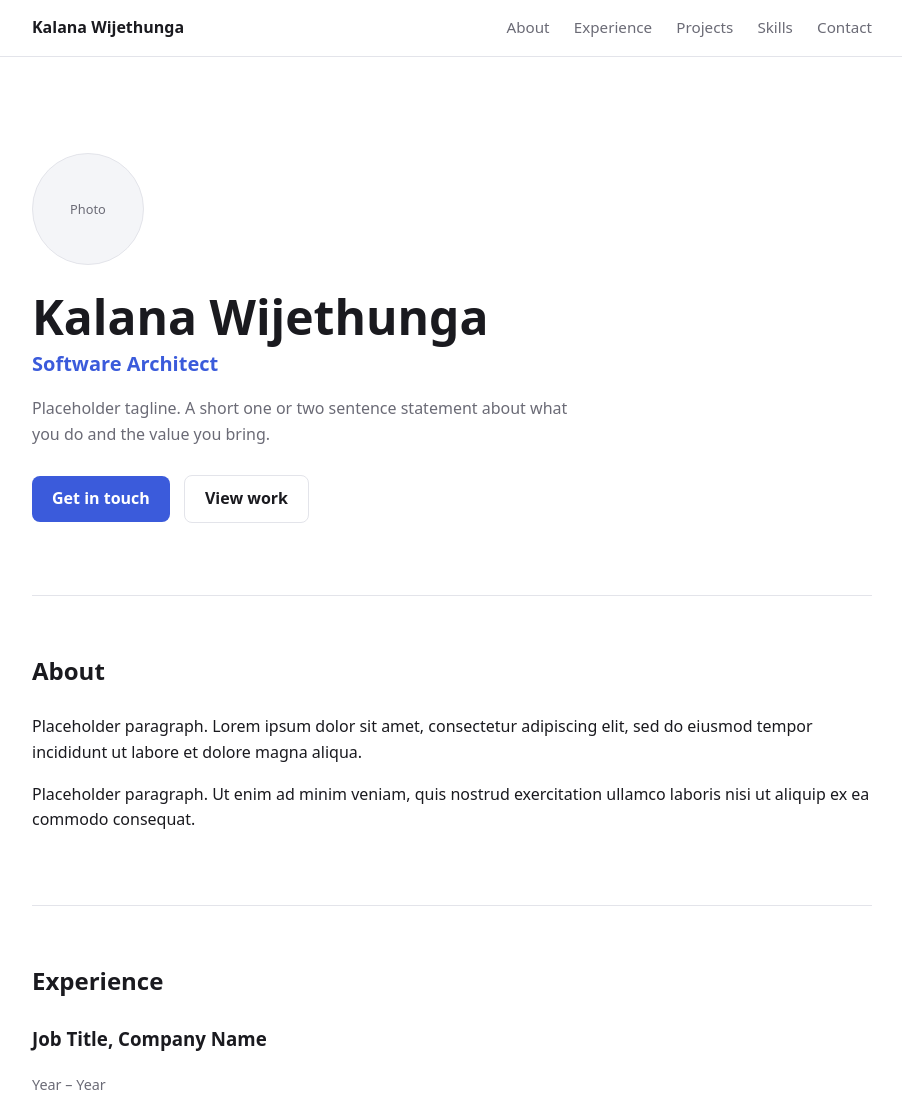
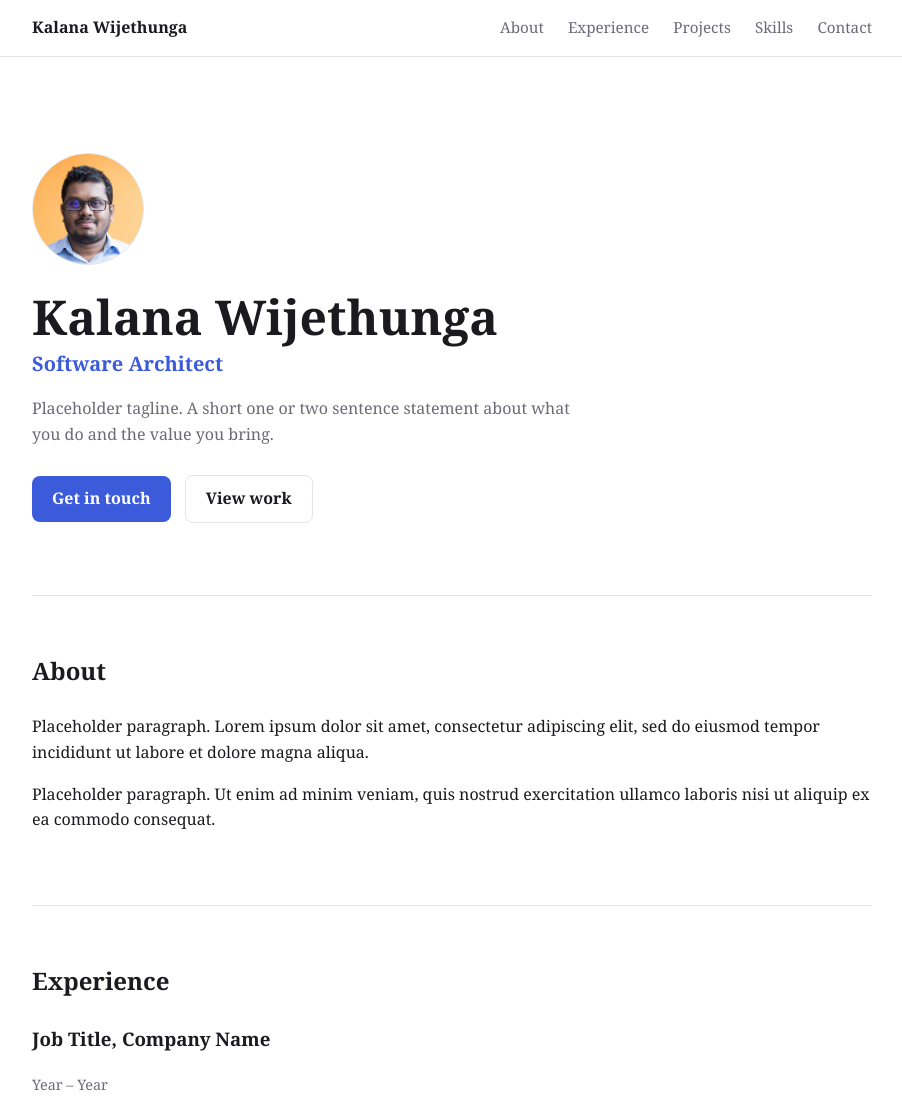
Before and after one commit to kalana/kalana.github.io, a plain HTML site: page index.html in a window 1280 px wide. Shown: the top 1100 px of the page, without its empty margins (188-1090 px from the left). Drawn offline with Linux system fonts and the light colour scheme.

Commit message:
profile image adjustment

```diff
--- a/index.html
+++ b/index.html
@@ -30,7 +30,7 @@
       margin: 0;
       background: var(--bg);
       color: var(--fg);
-      font-family: system-ui, -apple-system, "Segoe UI", Roboto, sans-serif;
+      font-family: Georgia, "Iowan Old Style", "Palatino Linotype", "Times New Roman", serif;
       line-height: 1.6;
     }
     a { color: var(--accent); text-decoration: none; }
@@ -54,9 +54,9 @@
     .hero { padding: 96px 0 72px; }
     .avatar {
       width: 112px; height: 112px; border-radius: 50%;
+      object-fit: cover; object-position: center top;
       background: var(--card); border: 1px solid var(--border);
-      display: flex; align-items: center; justify-content: center;
-      color: var(--muted); font-size: 0.8rem; margin-bottom: 24px;
+      display: block; margin-bottom: 24px;
     }
     .hero h1 { font-size: clamp(2rem, 6vw, 3rem); margin: 0 0 4px; line-height: 1.15; }
     .hero .title { font-size: 1.25rem; color: var(--accent); margin: 0 0 16px; font-weight: 600; }
@@ -105,7 +105,7 @@
   <main id="top">
     <div class="wrap">
       <div class="hero">
-        <div class="avatar">Photo</div>
+        <img class="avatar" src="assets/profile.jpg" alt="Kalana Wijethunga">
         <h1>Kalana Wijethunga</h1>
         <p class="title">Software Architect</p>
         <p>Placeholder tagline. A short one or two sentence statement about what you do and the value you bring.</p>
```
Also changed, not shown: assets/profile.jpg (added).
